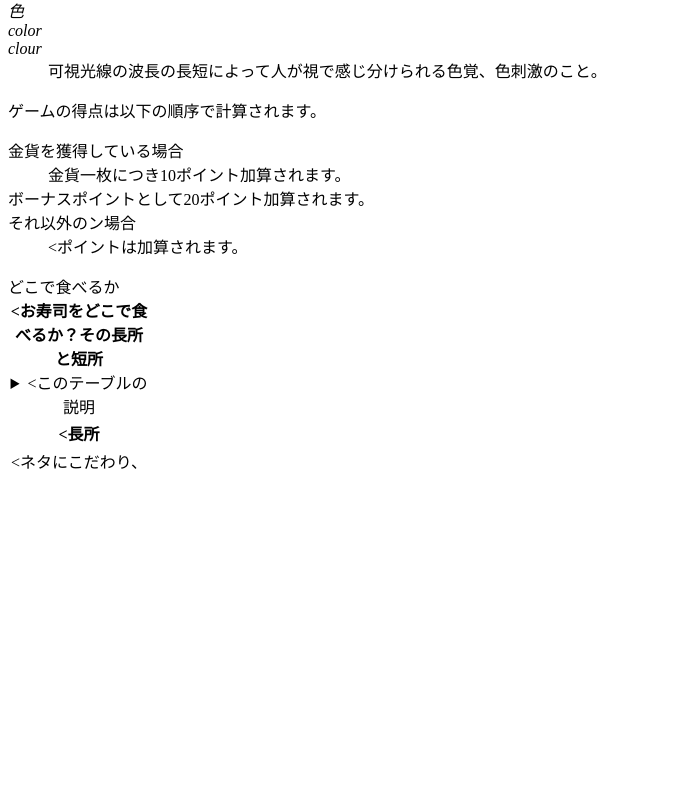
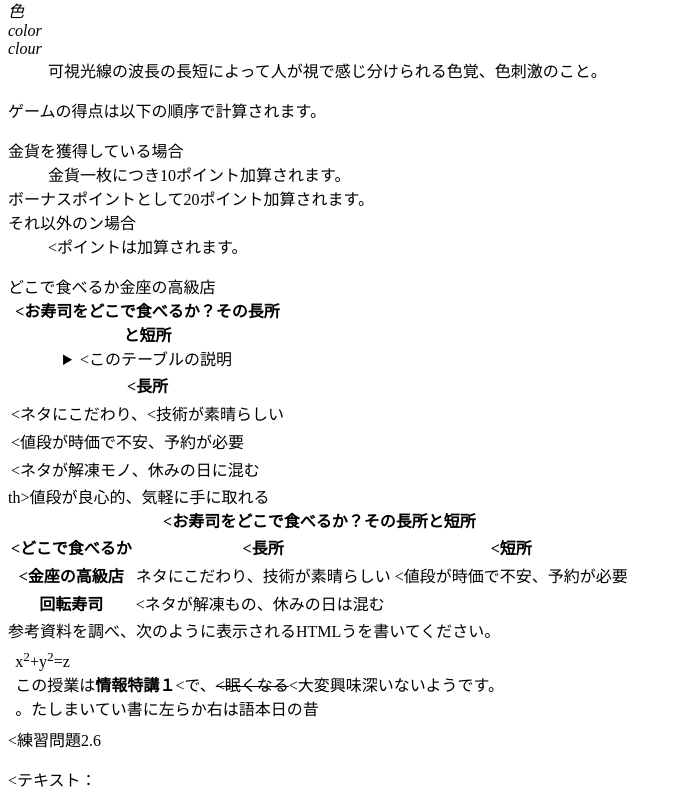
Before and after one commit to choigyuweon/lucuse, a plain HTML site: page index.html in a window 1280 px wide. Shown: the part 437-1244 px from the top of the page, without its empty margins (0-682 px from the left). Before the commit the page ends 921 px from the top, so only its background shows below. Drawn offline with Linux system fonts and the light colour scheme.

Commit message:
Update index.html

```diff
--- a/index.html
+++ b/index.html
@@ -51,5 +51,40 @@
  <tr><th><長所</th></tr>どこで食べるか</th></tr>
 </thead>
 <tbody>
- <tr><td><ネタにこだわり、</td></tr>
+ <tr><td><ネタにこだわり、<技術が素晴らしい</td></tr>金座の高級店
+ </th><td><値段が時価で不安、予約が必要</td></tr>
+  <tr><td><ネタが解凍モノ、休みの日に混む</td></tr>
 </tbody>
+</table>
+  <table>
+   <caption>
+    <strong><お寿司をどこで食べるか？その長所と短所</strong>
+   </caption>
+ <thead>
+  <tr><th><どこで食べるか</th></どこで食べるか>th><th><長所</th><th><短所
+    </thead>
+   <tbody>
+    <tr><th><金座の高級店</th><td>ネタにこだわり、技術が素晴らしい</td><td><値段が時価で不安、予約が必要</td></tr>
+     <tr><th>回転寿司</th></td>値段が良心的、気軽に手に取れる
+    </td><td><ネタが解凍もの、休みの日は混む</td></tr>
+   </tbody>
+     </table>
+     <ul.
+      <li>参考資料を調べ、次のように表示されるHTMLうを書いてください。
+      <p
+       style="margin:1ex">x<sup>2</sup>+y<sup>2</sup>=z<sup></sup>
+       <br>
+       この授業は<b>情報特講１</b><で、<s><眠くなる</s><大変興味深いないようです。<br>
+        <bdo dir="rtl">昔の日本語は右から左に書いていました。</bdo></p>
+       </li>
+        </ul>
+        <!DOCTYPE　html>
+        <html lang-"jang">
+         <head>
+          <meta charset="utf-8">
+          <tittle><練習問題2.6</tittle>
+           </head>
+           <body>
+            <P><テキスト：<input type="test></P>
+           </body>
+         </html>
```
